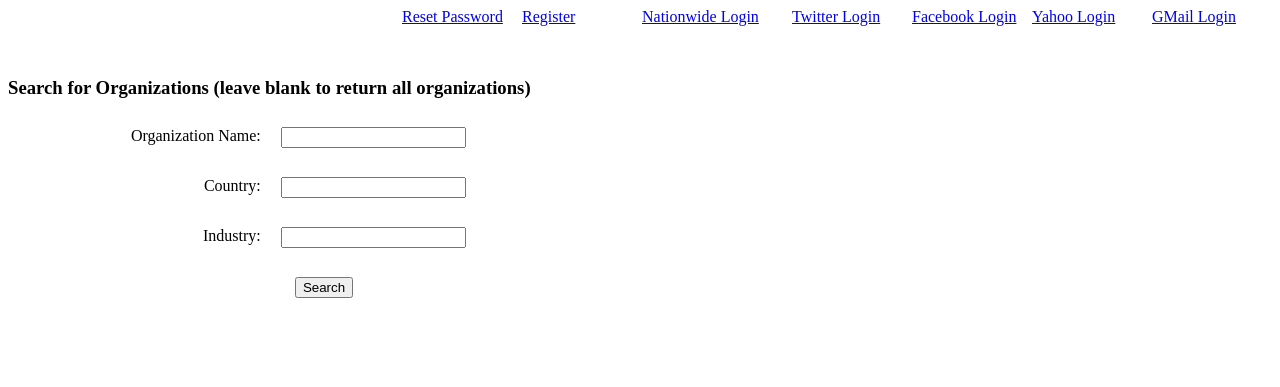
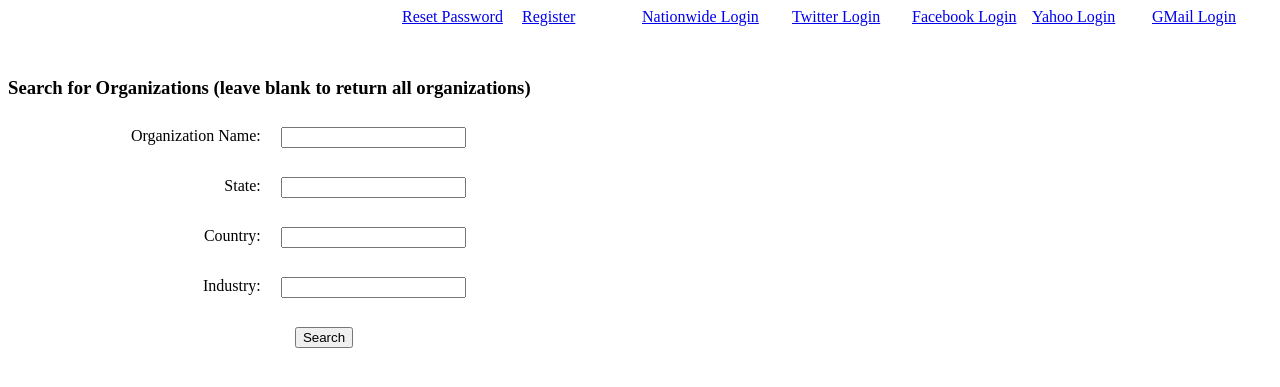
Before and after one commit to innovationhero/nationwidefinance, a Django app: template nationwidefinance/referrals/templates/search_organizations.html in a window 1280 px wide. Shown: the top 387 px of the page. Run offline with Django 3.2, Linux system fonts and the light colour scheme; the template is opened without the code that fills it, so the values that code supplies are empty; some libraries are stand-ins or nearby versions.

Commit message:
added state to organization search

```diff
--- a/nationwidefinance/referrals/templates/search_organizations.html
+++ b/nationwidefinance/referrals/templates/search_organizations.html
@@ -38,6 +38,10 @@
 		<div style="float:left;width:20%;padding-left:20px;"><input type="text" name="business_name"/></div>
 	</div>
 	<div style="width:100%;height:50px;">
+		<div style="float:left;width:20%;text-align:right;text-align:right;">State:</div>
+		<div style="float:left;width:20%;padding-left:20px;"><input type="text" name="state"/></div>
+	</div>
+	<div style="width:100%;height:50px;">
 		<div style="float:left;width:20%;text-align:right;text-align:right;">Country:</div>
 		<div style="float:left;width:20%;padding-left:20px;"><input type="text" name="country"/></div>
 	</div>
--- a/nationwidefinance/referrals/views.py
+++ b/nationwidefinance/referrals/views.py
@@ -430,10 +430,12 @@ def search_organization(request):
 		business_name = request.POST.get('business_name','').replace('*', '')
 		country = request.POST.get('country','').replace('*', '')
 		industry = request.POST.get('industry','').replace('*', '')
+		state = request.POST.get('state','').replace('*', '')
 
 		organizations = models.EntityProfile.objects.filter(business_name__icontains=business_name,
 					country__name__icontains=country,
-					industry__name__icontains=industry
+					industry__name__icontains=industry,
+					state__icontains=state
 			)
 
 		results = [[str(organization.business_name),
```
